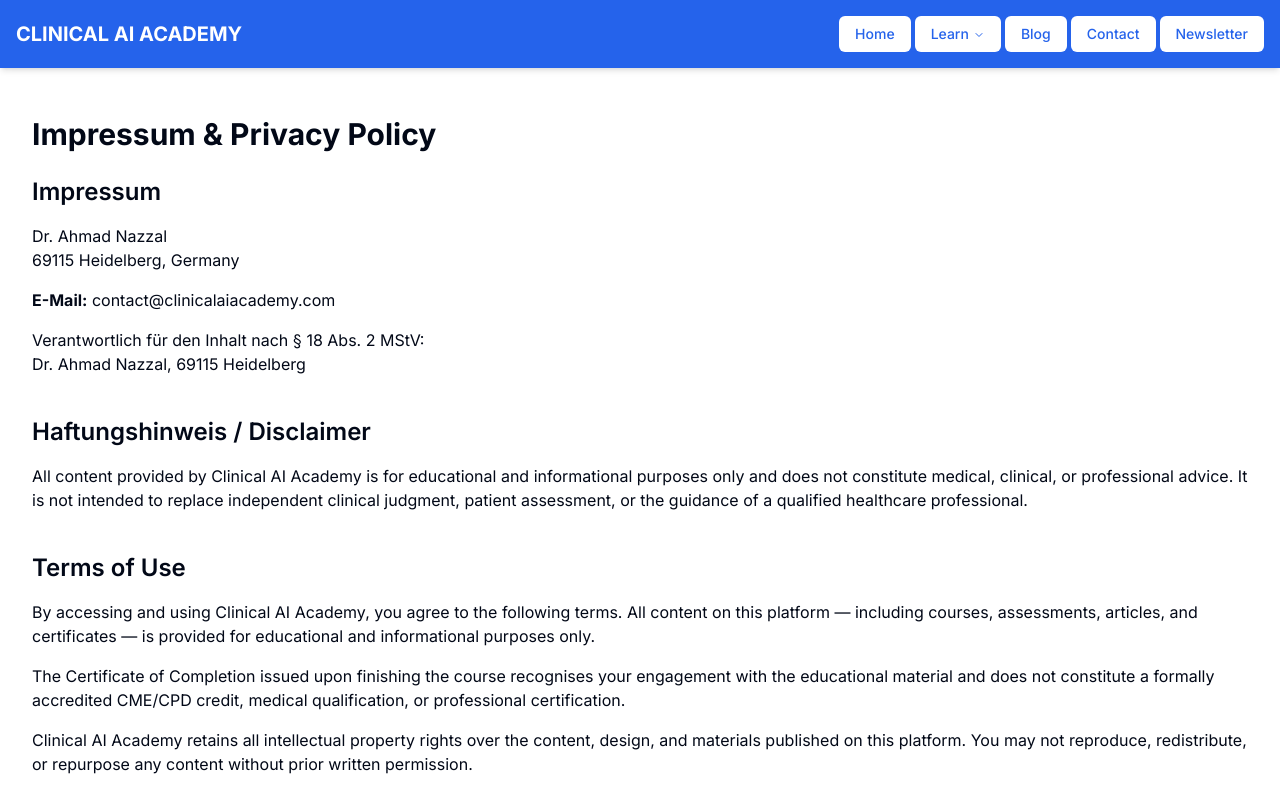
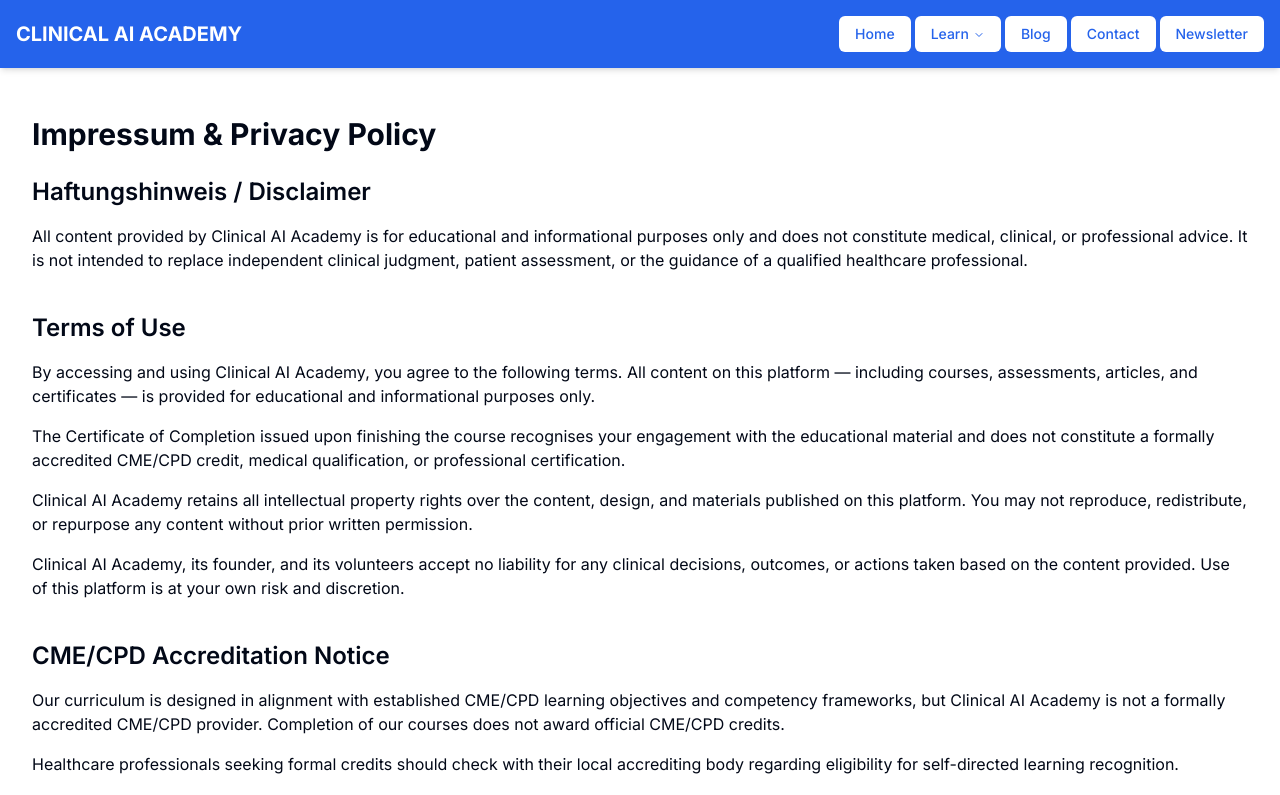
Before and after one commit to anazz-dev/ai-healthcare-learn, a Next.js app: page /privacy in a window 1280 px wide. Shown: the top 795 px of the page. Built offline with nearby package versions, Linux system fonts and the light colour scheme.

Commit message:
add street name to impressum

```diff
--- a/src/app/privacy/page.tsx
+++ b/src/app/privacy/page.tsx
@@ -5,22 +5,6 @@ const PrivacyPolicyPage: React.FC = () => {
     <div className="container mx-auto px-4 py-8">
 
       <h1 className="text-3xl font-bold mb-6">Impressum & Privacy Policy</h1>
-
-      {/* IMPRESSUM */}
-      <div className="space-y-4 mb-10">
-        <h2 className="text-2xl font-semibold mb-3">Impressum</h2>
-        <p>
-          Dr. Ahmad Nazzal<br />
-          69115 Heidelberg, Germany
-        </p>
-        <p>
-          <strong>E-Mail:</strong> contact@clinicalaiacademy.com
-        </p>
-        <p className="mt-2">
-          Verantwortlich für den Inhalt nach § 18 Abs. 2 MStV:<br />
-          Dr. Ahmad Nazzal, 69115 Heidelberg
-        </p>
-      </div>
 
       {/* DISCLAIMER */}
       <div className="space-y-4 mb-10">
@@ -207,6 +191,22 @@ const PrivacyPolicyPage: React.FC = () => {
           <li>Contact: contact@clinicalaiacademy.com</li>
         </ul>
 
+        {/* IMPRESSUM */}
+      <div className="space-y-4 mb-10">
+        <h2 className="text-2xl font-semibold mb-3">Impressum</h2>
+        <p>
+          Dr. Ahmad Nazzal<br />
+          69115 Heidelberg, Darwinstrasse 6, Germany
+        </p>
+        <p>
+          <strong>E-Mail:</strong> contact@clinicalaiacademy.com
+        </p>
+        <p className="mt-2">
+          Verantwortlich für den Inhalt nach § 18 Abs. 2 MStV:<br />
+          Dr. Ahmad Nazzal, 69115 Heidelberg, Darwinstrasse 6, Germany
+        </p>
+      </div>
+
         <p className="text-sm text-gray-500 mt-6">
           <strong>Effective Date:</strong> {new Date().toLocaleDateString()}
         </p>
```
Also changed, not shown: 1 other file (tests, documents, lock files or other folders).
